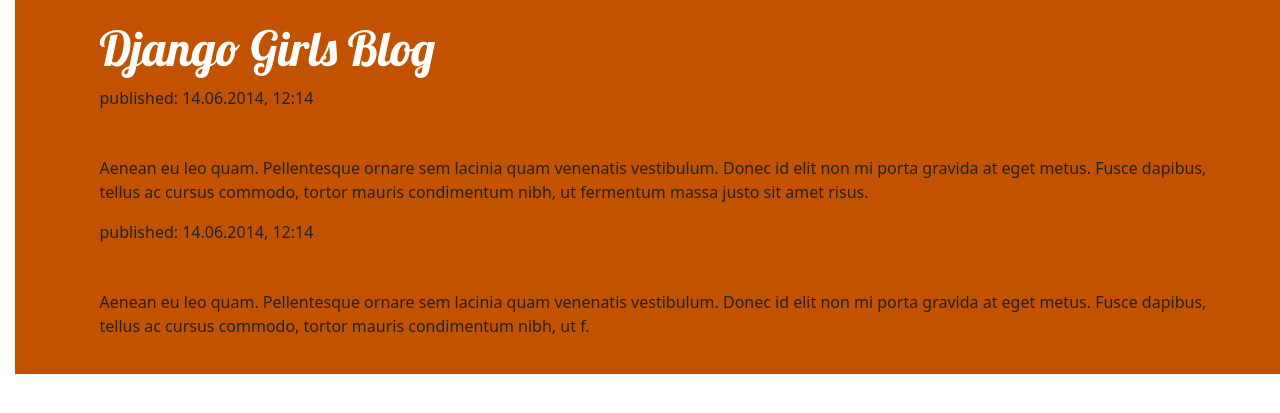
After one commit to Oluwatosin-svg/my-first-blog, a Django app: template blog/templates/blog/base.html in a window 1280 px wide. The commit adds this page. Shown: the top 413 px of the page. Run offline with Django 3.2, Linux system fonts and the light colour scheme; the template is opened without the code that fills it, so the values that code supplies are empty.

```diff
--- /dev/null
+++ b/blog/static/css/blog.css
@@ -0,0 +1,78 @@
+h1 a, h2 a {
+    color: #C25100;
+    font-family: 'Lobster';
+
+}
+body {
+    padding-left: 15px;
+}
+.page-header {
+    background-color: #C25100;
+    margin-top: 0;
+    margin-bottom: 40px;
+    padding: 20px 20px 20px 40px;
+}
+
+.page-header h1,
+.page-header h1 a,
+.page-header h1 a:visited,
+.page-header h1 a:active {
+    color: #ffffff;
+    font-size: 36pt;
+    text-decoration: none;
+}
+
+h1,
+h2,
+h3,
+h4 {
+    font-family: 'Lobster', cursive;
+}
+
+.date {
+    color: #828282;
+}
+
+.save {
+    float: right;
+}
+
+.post-form textarea,
+.post-form input {
+    width: 100%;
+}
+
+.top-menu,
+.top-menu:hover,
+.top-menu:visited {
+    color: #ffffff;
+    float: right;
+    font-size: 26pt;
+    margin-right: 20px;
+}
+
+.post {
+    margin-bottom: 70px;
+}
+
+.post h2 a,
+.post h2 a:visited {
+    color: #000000;
+}
+
+.post > .date,
+.post > .actions {
+    float: right;
+}
+
+.btn-secondary,
+.btn-secondary:visited {
+    color: #C25100;
+    background: none;
+    border-color: #C25100;
+}
+
+.btn-secondary:hover {
+    color: #FFFFFF;
+    background-color: #C25100;
+}
--- /dev/null
+++ b/blog/templates/blog/base.html
@@ -0,0 +1,35 @@
+{% load static %}
+<!DOCTYPE html>
+<html>
+    <head>
+        <title>Django Girls blog</title>
+        <link rel="stylesheet" href="https://cdn.jsdelivr.net/npm/bootstrap@5.1.3/dist/css/bootstrap.min.css" integrity="sha384-1BmE4kWBq78iYhFldvKuhfTAU6auU8tT94WrHftjDbrCEXSU1oBoqyl2QvZ6jIW3" crossorigin="anonymous">
+        <link href='//fonts.googleapis.com/css?family=Lobster&subset=latin,latin-ext' rel='stylesheet' type='text/css'>
+        <link rel="stylesheet" href="{% static 'css/blog.css' %}">
+    </head>
+    <body>
+        <header class="page-header">
+            <div class="container">
+                <h1><a href="/">Django Girls Blog</a></h1>
+                <article>
+                    <time>published: 14.06.2014, 12:14</time>
+                    <h2><a href="">My first post</a></h2>
+                    <p>Aenean eu leo quam. Pellentesque ornare sem lacinia quam venenatis vestibulum. Donec id elit non mi porta gravida at eget metus. Fusce dapibus, tellus ac cursus commodo, tortor mauris condimentum nibh, ut fermentum massa justo sit amet risus.</p>
+                </article>
+
+                <article>
+                    <time>published: 14.06.2014, 12:14</time>
+                    <h2><a href="">My second post</a></h2>
+                    <p>Aenean eu leo quam. Pellentesque ornare sem lacinia quam venenatis vestibulum. Donec id elit non mi porta gravida at eget metus. Fusce dapibus, tellus ac cursus commodo, tortor mauris condimentum nibh, ut f.</p>
+            </div>
+          </header>
+          <main class="container">
+              <div class="row">
+                  <div class="col">
+                  {% block content %}
+                  {% endblock %}
+                  </div>
+              </div>
+          </main>
+    </body>
+</html>
```
Also changed, not shown: blog/templates/blog/post_list.html (+9 -5 lines).
